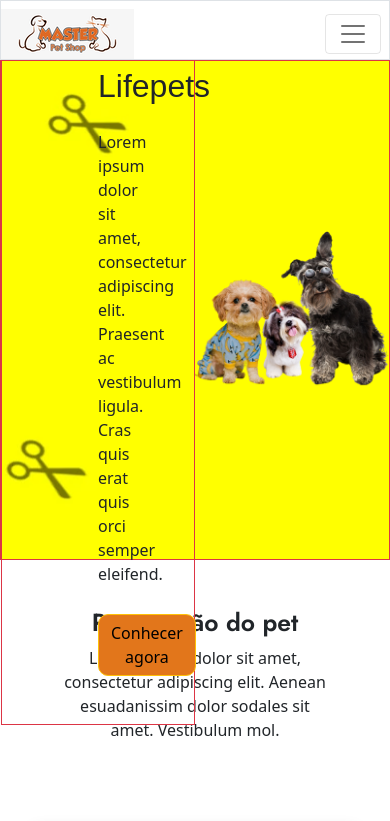
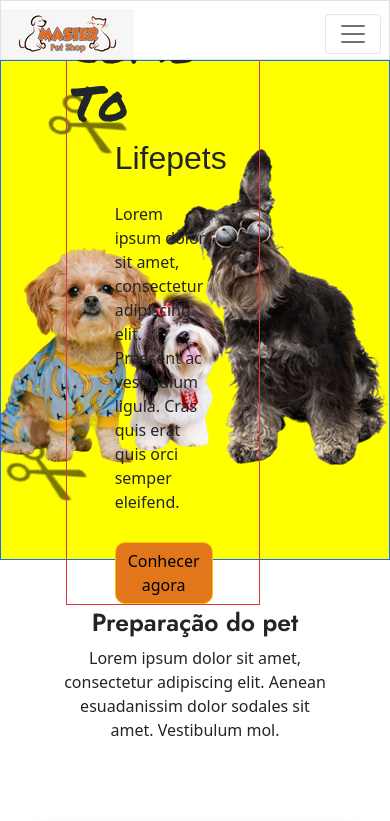
Before and after one commit to daniloadscavalcante/Site-Petshop, a plain HTML site: page index.html in a window 390 px wide. Shown: the top 821 px of the page. Drawn offline with nearby package versions, Linux system fonts and the light colour scheme; a web font is replaced by a local one.

Commit message:
continuando no ajustes de responsividade

```diff
--- a/_css/main.css
+++ b/_css/main.css
@@ -40,14 +40,12 @@ nav{
     display: flex;
     align-items: center;
     justify-content: space-evenly;
-    background:blue;
     max-height: 500px;
     height: 500px;
     position: relative;
-    background:  url("../_assets/hero.webp");
-    background-size: cover;
-
-   background-repeat: no-repeat;
+    background:  url("../_assets/dog-capa.png"), url("../_assets/hero.webp");
+    background-position: right center, left top;
+    background-repeat: no-repeat;
 }
 
 /*====Section Preparação pet====*/
--- a/index.html
+++ b/index.html
@@ -71,16 +71,16 @@
             </div>
         </div>
 
-        <div class="hero border border-danger">
-                <div class="text-hero border border-danger p-5 w-50">
-                    <h2 class="px-5">Come To</h2>
+        <div class="hero border border-primary">
+                <div class="text-hero border border-danger p-0 p-sm-5 p-md-5 w-50">
+                    <h2 class="px-1 px-sm-5">Come To</h2>
                     <h1 class="px-5">Lifepets</h1>
                     <p class="px-5 my-4">Lorem ipsum dolor sit amet, consectetur adipiscing elit. Praesent ac vestibulum ligula. Cras quis erat quis orci semper eleifend.</p>
 
                     <a href="#" class="btn btn-warning mx-5 mt-1">Conhecer agora</a>
                 </div>
                 <div class="">
-                    <img src="_assets/dog-capa.png" alt="" class="img-fluid img-hero ">
+                    <img src="_assets/dog-capa.png" alt="" class="img-fluid img-hero d-none">
                 </div>
         </div>
 
```
